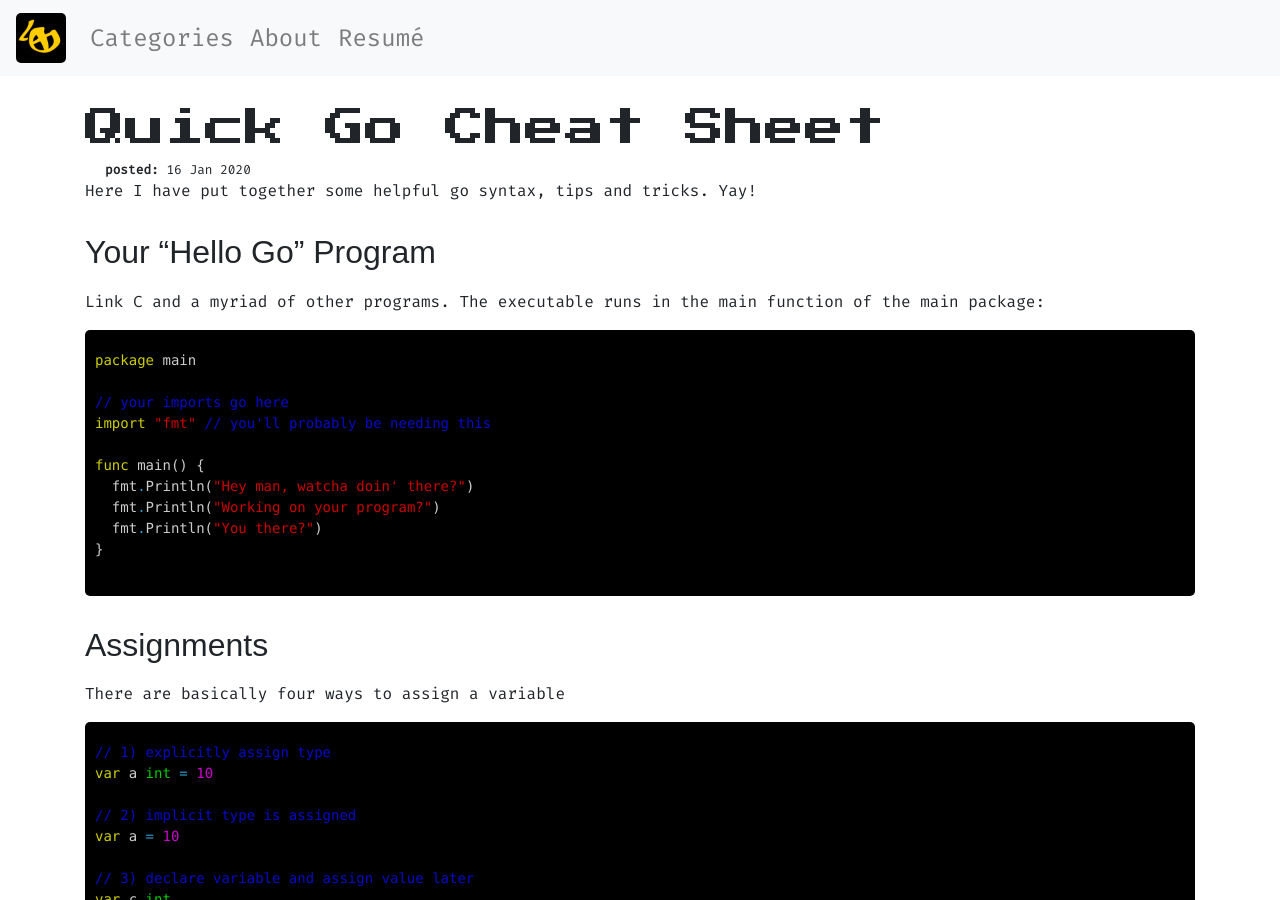
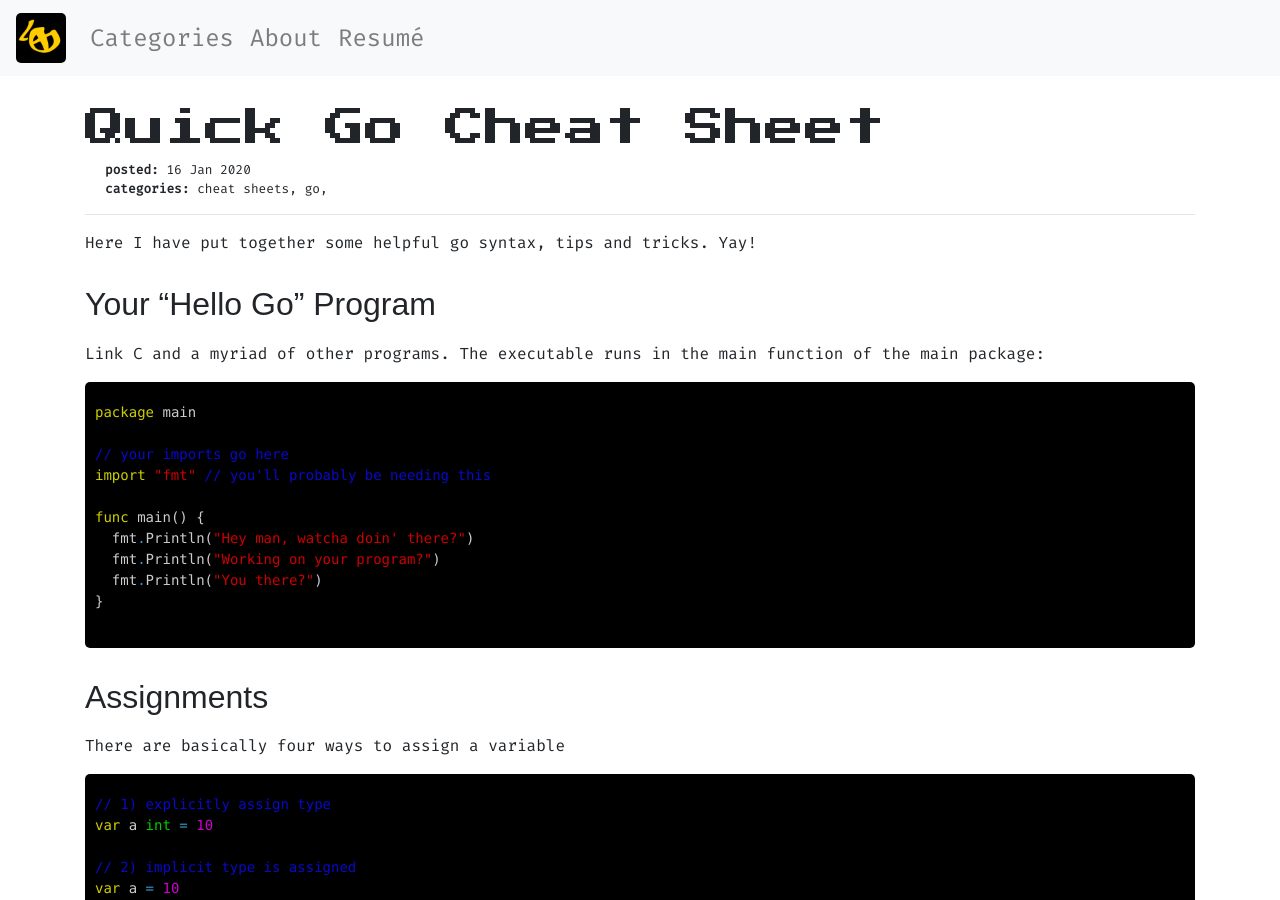
Before and after one commit to DewofyourYouth/DewofyourYouth.github.io, a Jekyll site: the page built from _posts/2020-1-16-go-lang-cheatsheat.md, in a window 1280 px wide and 900 px high. Built offline with Jekyll 4.4.1, drawn with Linux system fonts in a browser that asks for light colours; nearby versions of some CDN libraries; some web fonts are replaced; comment, search, counter and statistics services are not loaded.

Commit message:
categories

```diff
--- a/_posts/2020-1-16-go-lang-cheatsheat.md
+++ b/_posts/2020-1-16-go-lang-cheatsheat.md
@@ -3,6 +3,9 @@ layout: post
 title: 'Quick Go Cheat Sheet'
 date: '2020-01-16'
 comments: true
+categories:
+  - cheat sheets
+  - go
 ---
 
 Here I have put together some helpful go syntax, tips and tricks. Yay!
```
